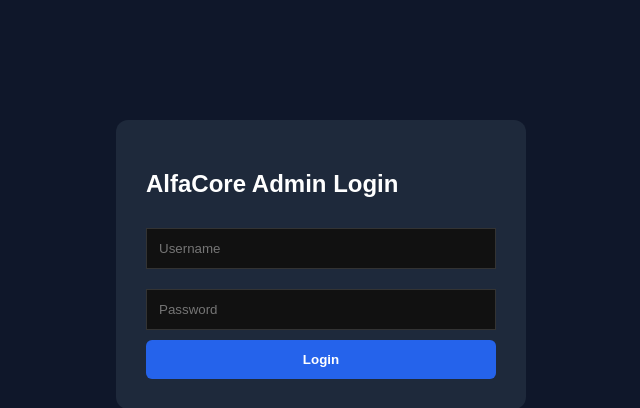
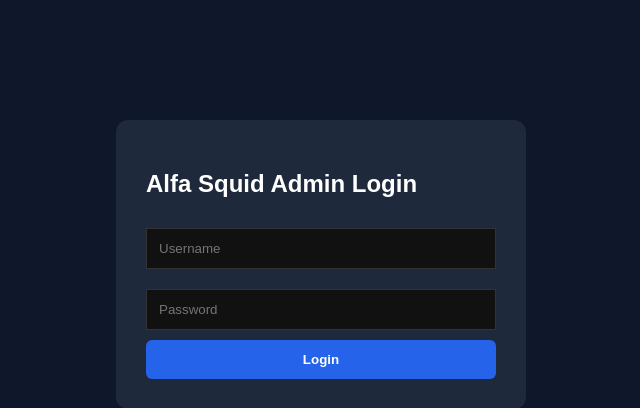
Before and after one commit to RixwanSaleem/Alfa-Core-Firewall, a FastAPI app: page /login in a window 1280 px wide. Shown: the top 408 px of the page, without its empty margins (319-959 px from the left). Run offline with FastAPI, Linux system fonts and the light colour scheme.

Commit message:
Update login.html

```diff
--- a/templates/login.html
+++ b/templates/login.html
@@ -13,7 +13,7 @@
 </head>
 <body>
 <div class="box">
-    <h2>AlfaCore Admin Login</h2>
+    <h2>Alfa Squid Admin Login</h2>
     {% if request.query_params.get('error') %}<div class="error">Invalid Credentials</div>{% endif %}
     <form method="post" action="/login">
         <input name="username" placeholder="Username" required>
```
